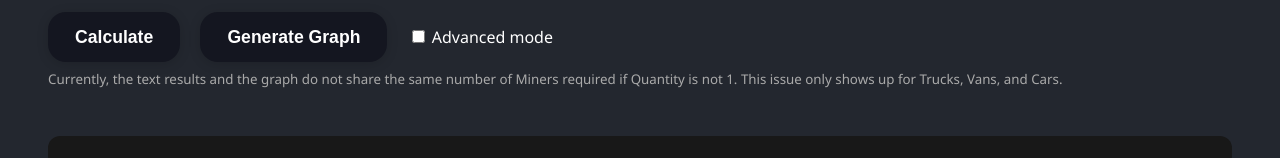
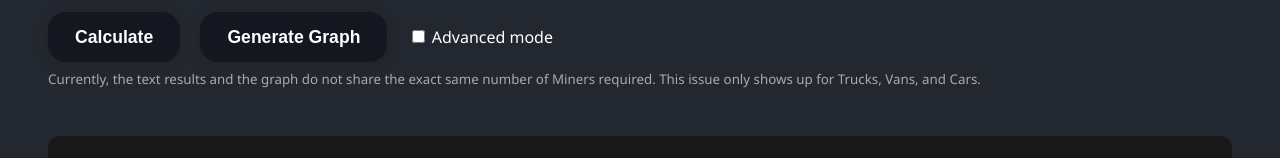
Before and after one commit to SunnyDJx/byft, a plain HTML site: page index2.html in a window 1280 px wide. Shown: the part 427-585 px from the top of the page. Drawn offline with nearby package versions, Linux system fonts and the light colour scheme; a script that the page names is missing.

Commit message:
wording fix

```diff
--- a/index2.html
+++ b/index2.html
@@ -323,7 +323,7 @@
         Advanced mode
       </label>
       <small style="display:block; margin-top:0.5rem; text-align:left; color:#aaa;">
-      Currently, the text results and the graph do not share the same number of Miners required if Quantity is not 1. This issue only shows up for Trucks, Vans, and Cars.<br>
+      Currently, the text results and the graph do not share the exact same number of Miners required. This issue only shows up for Trucks, Vans, and Cars.<br>
     </small>
     </form>
     <div id="result"></div>
```
